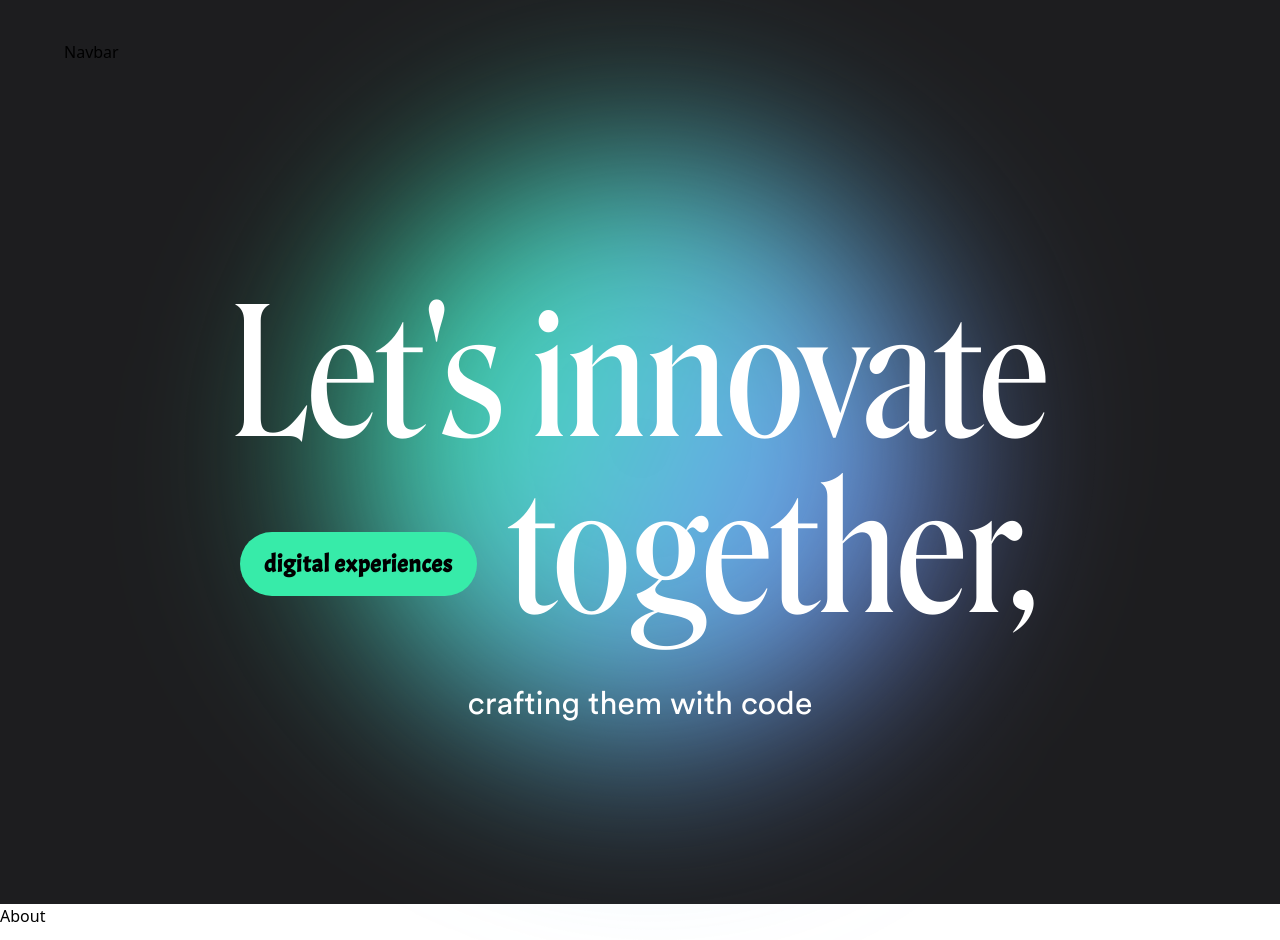
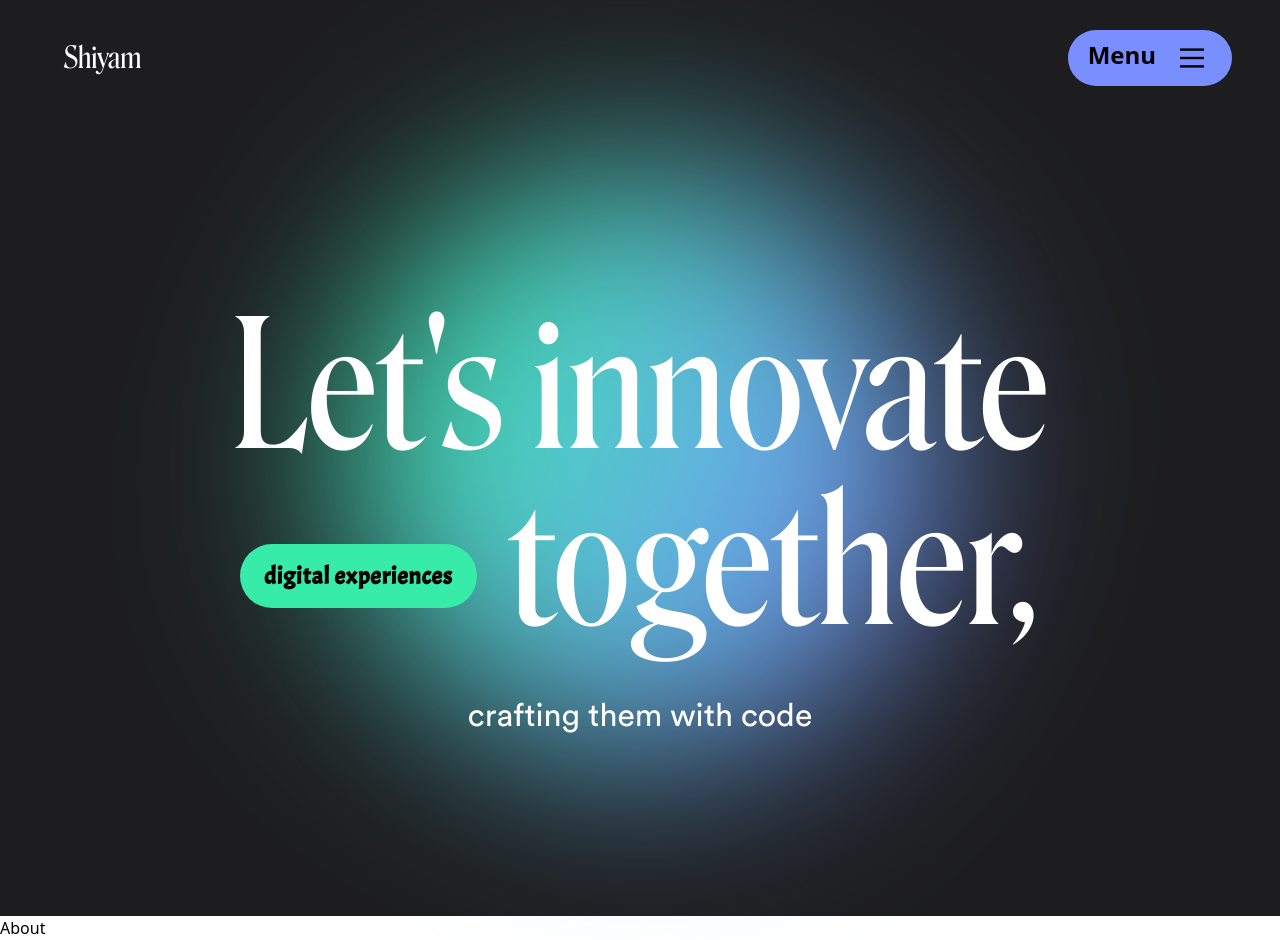
Before and after one commit to shiyammm/nextjs_portfolio_using_typescript, a Next.js app: page / in a window 1280 px wide. Built offline with nearby package versions, Linux system fonts and the light colour scheme.

Commit message:
Update Navar with toggle menu component

```diff
--- a/containers/Navbar.tsx
+++ b/containers/Navbar.tsx
@@ -1,7 +1,16 @@
+'use client';
 import React from 'react';
+import Menu from '@/components/Menu';
 
 const Navbar = () => {
-  return <div>Navbar</div>;
+  return (
+    <div className="flex justify-between items-center">
+      <header className="font-roslindale-display text-3xl text-white">
+        Shiyam
+      </header>
+      <Menu />
+    </div>
+  );
 };
 
 export default Navbar;
```
